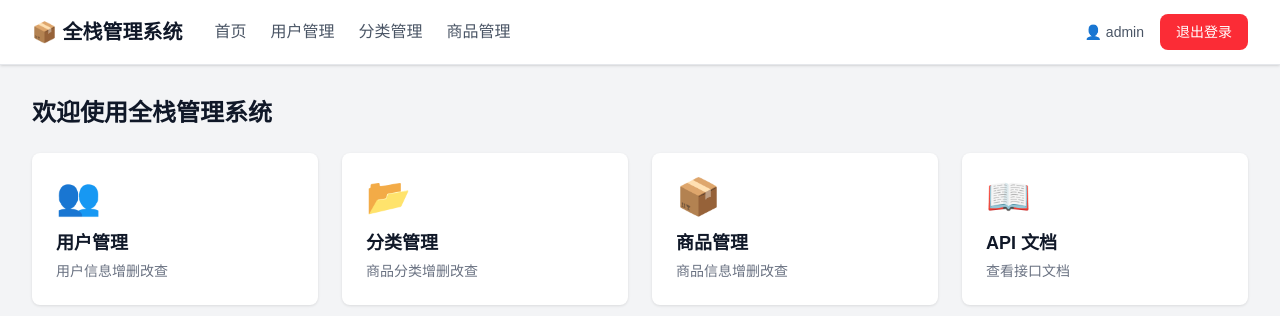
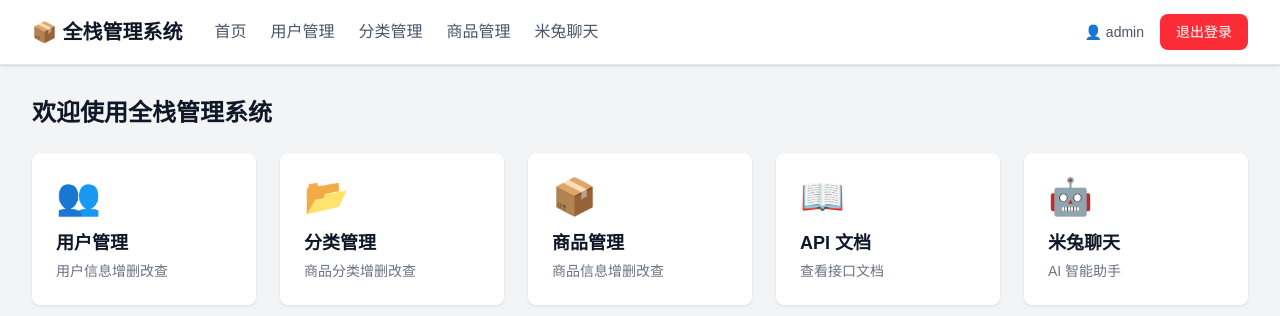
Before and after one commit to Z-Jean/FastApi, a Next.js app in the folder frontend/: page /dashboard in a window 1280 px wide. Shown: the top 316 px of the page. Built offline with nearby package versions, Linux system fonts and the light colour scheme; sample sign-in values are in the browser's storage.

Commit message:
feat: add chat entry to dashboard and navigation

```diff
--- a/frontend/app/dashboard/page.tsx
+++ b/frontend/app/dashboard/page.tsx
@@ -22,7 +22,7 @@ export default function DashboardPage() {
       <main className="max-w-7xl mx-auto py-8 px-4 sm:px-6 lg:px-8">
         <h2 className="text-2xl font-bold text-gray-900 mb-6">欢迎使用全栈管理系统</h2>
 
-        <div className="grid grid-cols-1 md:grid-cols-2 lg:grid-cols-4 gap-6">
+        <div className="grid grid-cols-1 md:grid-cols-2 lg:grid-cols-5 gap-6">
           {/* 用户管理 */}
           <Link href="/users" className="card hover:shadow-lg transition-shadow">
             <div className="text-4xl mb-3">👥</div>
@@ -50,6 +50,13 @@ export default function DashboardPage() {
             <h3 className="text-lg font-semibold text-gray-900">API 文档</h3>
             <p className="text-gray-500 text-sm mt-1">查看接口文档</p>
           </a>
+
+          {/* 米兔聊天 */}
+          <Link href="/chat" className="card hover:shadow-lg transition-shadow">
+            <div className="text-4xl mb-3">🤖</div>
+            <h3 className="text-lg font-semibold text-gray-900">米兔聊天</h3>
+            <p className="text-gray-500 text-sm mt-1">AI 智能助手</p>
+          </Link>
         </div>
       </main>
     </div>
--- a/frontend/components/Header.tsx
+++ b/frontend/components/Header.tsx
@@ -45,6 +45,12 @@ export default function Header() {
               >
                 商品管理
               </Link>
+              <Link
+                href="/chat"
+                className="text-gray-600 hover:text-blue-600 font-medium"
+              >
+                米兔聊天
+              </Link>
             </nav>
           </div>
 
```
